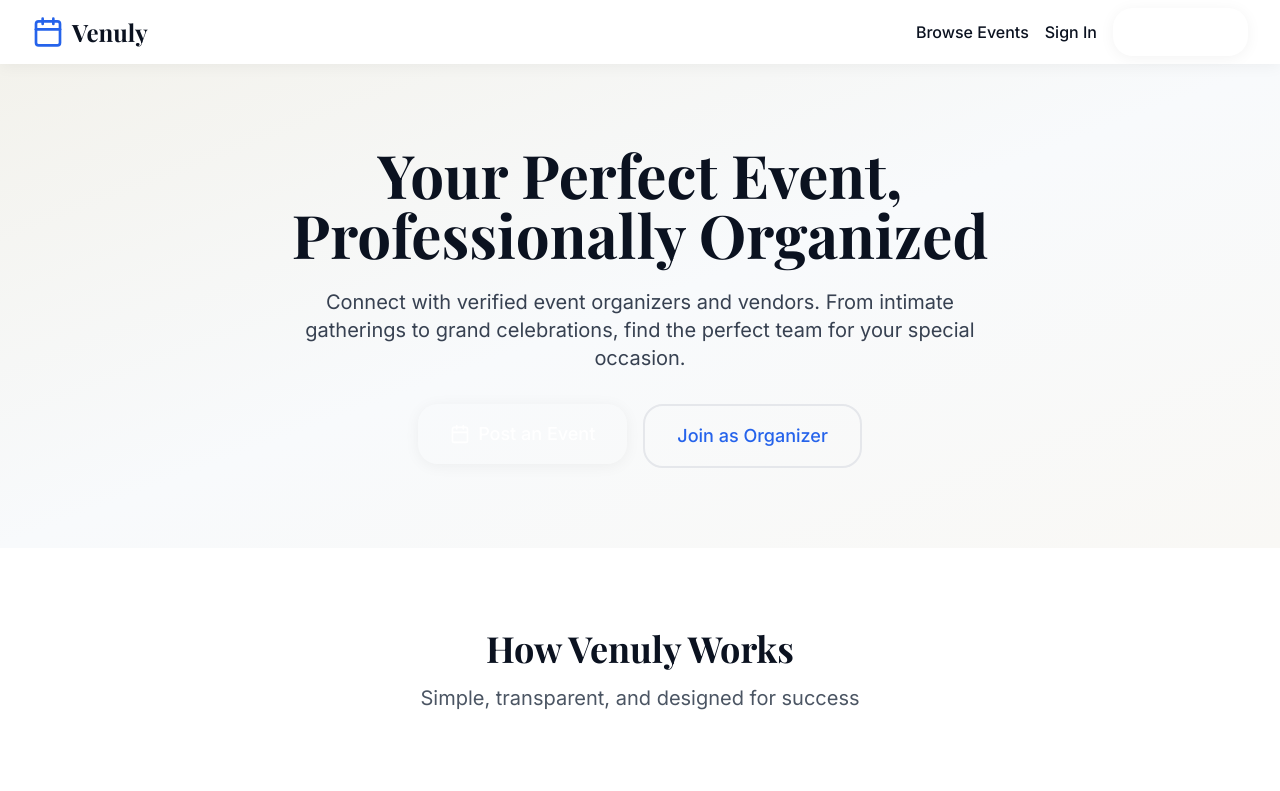
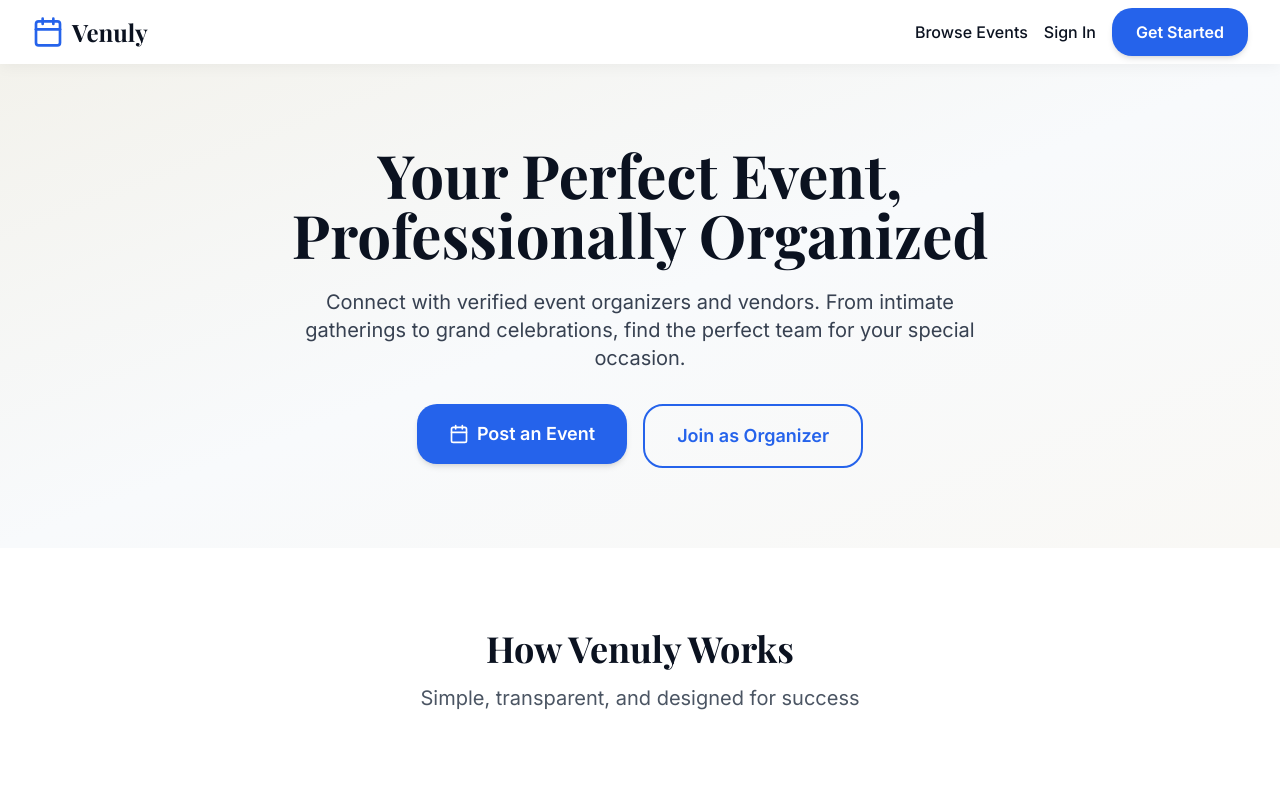
Before and after one commit to sammemon/venuly, a Next.js app: page / in a window 1280 px wide. Shown: the top 791 px of the page. Built offline with nearby package versions, Linux system fonts and the light colour scheme.

Commit message:
fix(ui): update Button component with proper color classes
- Changed bg-accent to bg-accent-primary for proper color rendering
- Added dark mode support for all button variants
- Updated hover and focus states with proper color classes
- Fixed button visibility issue on homepage

```diff
--- a/src/components/ui/Button.tsx
+++ b/src/components/ui/Button.tsx
@@ -10,14 +10,14 @@ export interface ButtonProps extends React.ButtonHTMLAttributes<HTMLButtonElemen
 
 const Button = React.forwardRef<HTMLButtonElement, ButtonProps>(
   ({ className, variant = 'primary', size = 'md', isLoading, icon, children, disabled, ...props }, ref) => {
-    const baseStyles = 'inline-flex items-center justify-center font-medium rounded-xl transition-all duration-200 focus:outline-none focus:ring-2 focus:ring-offset-2 disabled:opacity-50 disabled:cursor-not-allowed';
+    const baseStyles = 'inline-flex items-center justify-center font-semibold rounded-xl transition-all duration-300 focus:outline-none focus:ring-2 focus:ring-offset-2 disabled:opacity-50 disabled:cursor-not-allowed';
 
     const variants = {
-      primary: 'bg-accent text-white hover:bg-primary-dark focus:ring-accent shadow-soft hover:shadow-elegant',
-      secondary: 'bg-secondary-bg text-dark hover:bg-secondary focus:ring-secondary',
-      outline: 'border-2 border-accent text-accent hover:bg-accent hover:text-white focus:ring-accent',
-      ghost: 'text-dark hover:bg-gray-100 focus:ring-gray-200',
-      danger: 'bg-red-600 text-white hover:bg-red-700 focus:ring-red-500',
+      primary: 'bg-accent-primary dark:bg-accent-primary text-white hover:bg-accent-primary-dark dark:hover:bg-accent-primary-light focus:ring-accent-primary shadow-md hover:shadow-elegant',
+      secondary: 'bg-accent-secondary dark:bg-accent-secondary text-white hover:bg-accent-primary dark:hover:bg-accent-primary focus:ring-accent-secondary shadow-md hover:shadow-elegant',
+      outline: 'border-2 border-accent-primary dark:border-accent-secondary text-accent-primary dark:text-accent-secondary hover:bg-accent-primary dark:hover:bg-accent-secondary hover:text-white focus:ring-accent-primary',
+      ghost: 'text-foreground-light dark:text-foreground-dark hover:bg-gray-100 dark:hover:bg-gray-800 focus:ring-gray-300',
+      danger: 'bg-status-error text-white hover:bg-red-700 focus:ring-status-error shadow-md',
     };
 
     const sizes = {
```
